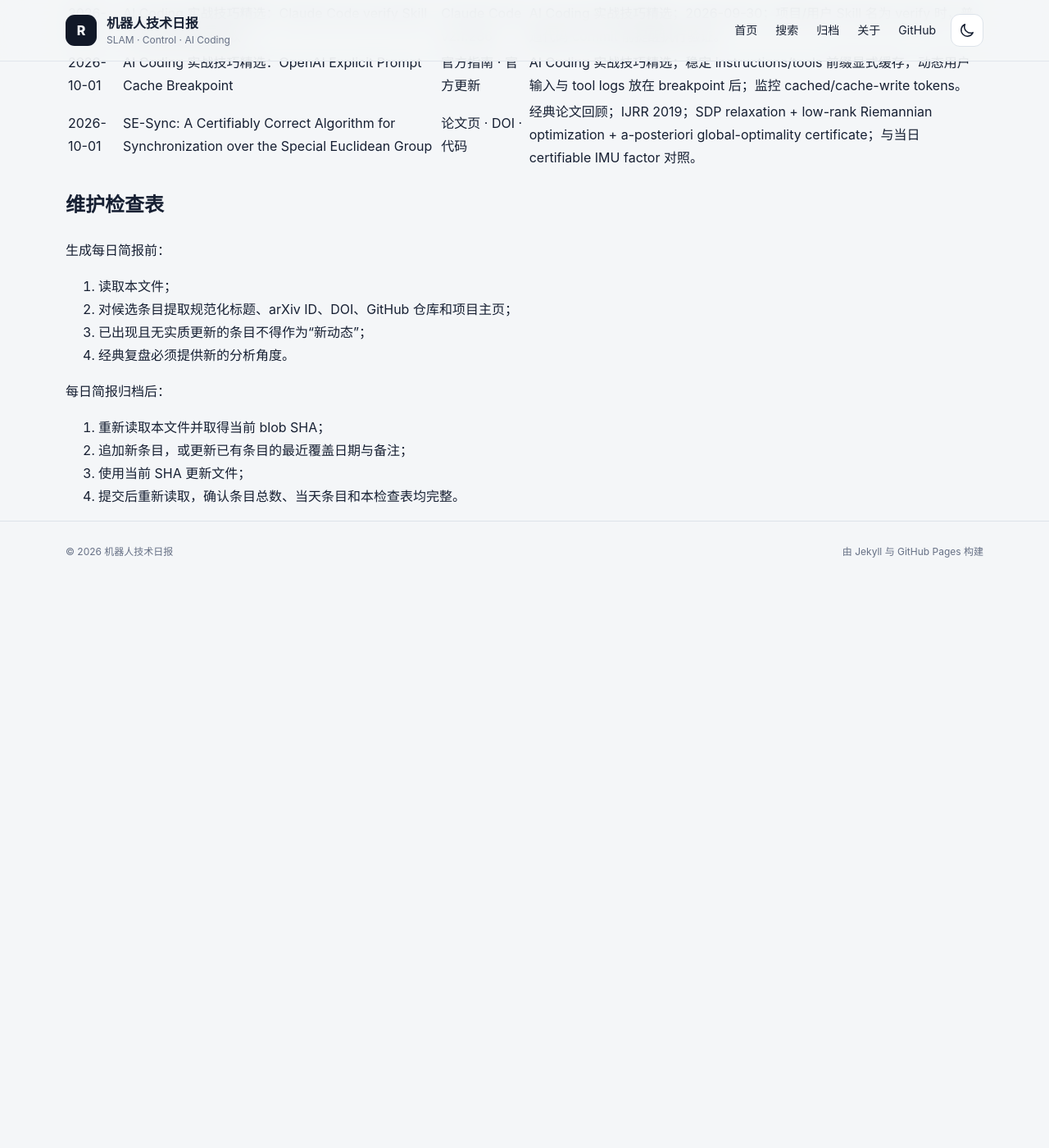
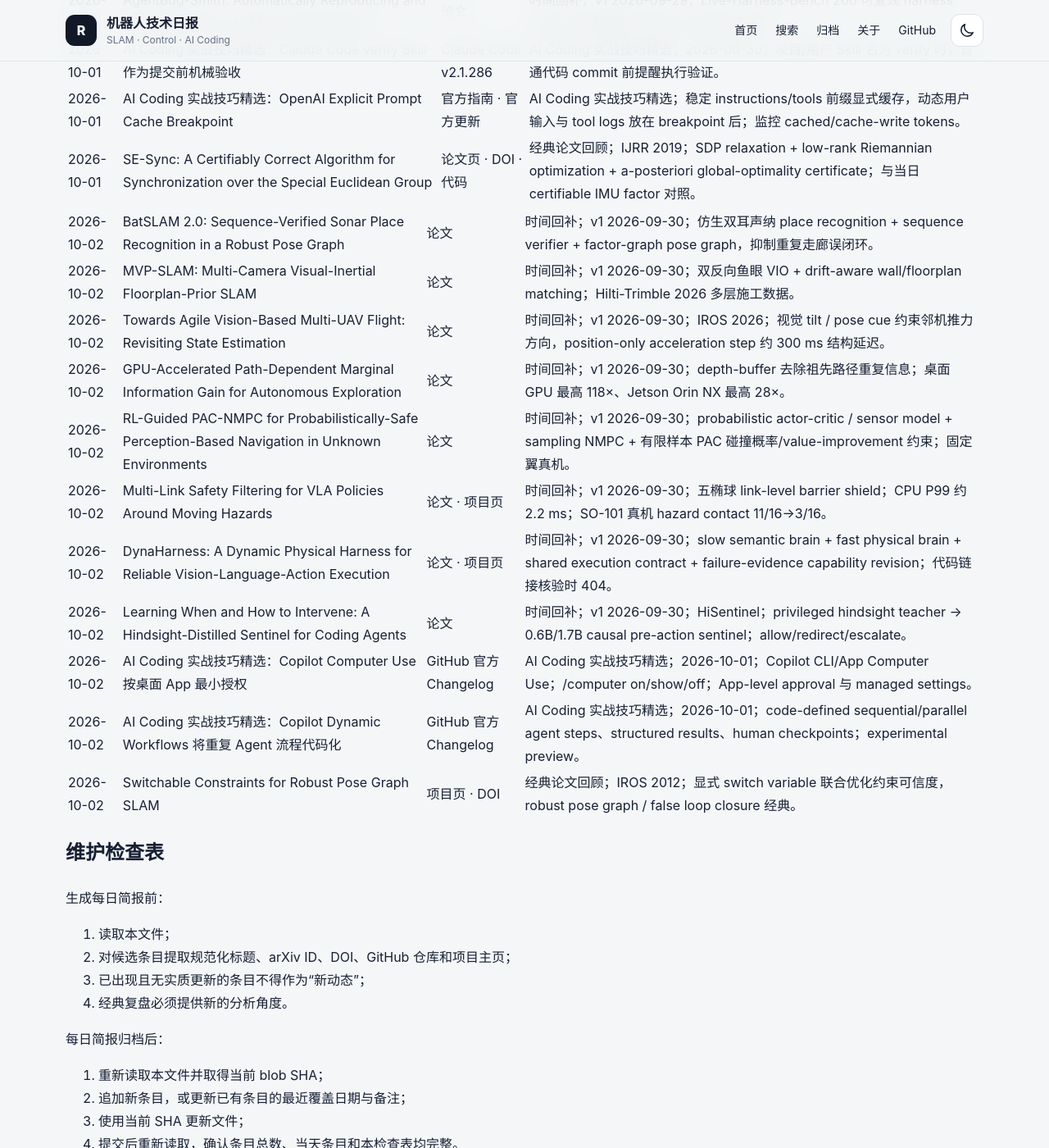
Before and after one commit to helywin/daily, a Jekyll site: the page built from robotics-brief-covered-items.md, in a window 1280 px wide and 1400 px high, scrolled down 56335 px. Shown: the whole window at 82% size. Built offline with Jekyll 4.4.1, drawn with Linux system fonts in a browser that asks for light colours; our own code applies the rules of GitHub Pages for plain Markdown files; before the commit the page ends 57043 px from its top, so only the background shows below that; some of the changed text lies outside the part shown.

Commit message:
docs: update robotics brief coverage index for 2026-10-02

```diff
--- a/robotics-brief-covered-items.md
+++ b/robotics-brief-covered-items.md
@@ -1,6 +1,6 @@
 # 机器人技术简报已覆盖条目索引
 
-> 最后更新：2026-10-01（Asia/Shanghai）
+> 最后更新：2026-10-02（Asia/Shanghai）
 >
 > 用途：每日简报选题前强制查重。本文件保留全部历史条目的最近覆盖日期、规范标题、至少一个可直接访问的原始来源和必要备注。
 >
@@ -121,6 +121,8 @@
 > 2026-09-30 新增 8 条主动态、2 条 AI Coding 实战技巧精选与 1 条经典论文回顾，共 839 条。
 
 > 2026-10-01 新增 8 条主动态、2 条 AI Coding 实战技巧精选与 1 条经典论文回顾，共 850 条。
+
+> 2026-10-02 新增 8 条主动态、2 条 AI Coding 实战技巧精选与 1 条经典论文回顾，共 861 条。
 
 ## 已核验条目
 
@@ -1027,6 +1029,19 @@
 | 2026-10-01 | AI Coding 实战技巧精选：OpenAI Explicit Prompt Cache Breakpoint | [官方指南](https://developers.openai.com/api/docs/guides/prompt-caching) · [官方更新](https://openai.com/index/better-prompt-caching-for-gpt-6/) | AI Coding 实战技巧精选；稳定 instructions/tools 前缀显式缓存，动态用户输入与 tool logs 放在 breakpoint 后；监控 cached/cache-write tokens。 |
 | 2026-10-01 | SE-Sync: A Certifiably Correct Algorithm for Synchronization over the Special Euclidean Group | [论文页](https://david-m-rosen.github.io/publication/sesync-ijrr/) · [DOI](https://doi.org/10.1177/0278364918784361) · [代码](https://github.com/david-m-rosen/SE-Sync) | 经典论文回顾；IJRR 2019；SDP relaxation + low-rank Riemannian optimization + a-posteriori global-optimality certificate；与当日 certifiable IMU factor 对照。 |
 
+
+| 2026-10-02 | BatSLAM 2.0: Sequence-Verified Sonar Place Recognition in a Robust Pose Graph | [论文](https://arxiv.org/abs/2609.40085) | 时间回补；v1 2026-09-30；仿生双耳声纳 place recognition + sequence verifier + factor-graph pose graph，抑制重复走廊误闭环。 |
+| 2026-10-02 | MVP-SLAM: Multi-Camera Visual-Inertial Floorplan-Prior SLAM | [论文](https://arxiv.org/abs/2609.39596) | 时间回补；v1 2026-09-30；双反向鱼眼 VIO + drift-aware wall/floorplan matching；Hilti-Trimble 2026 多层施工数据。 |
+| 2026-10-02 | Towards Agile Vision-Based Multi-UAV Flight: Revisiting State Estimation | [论文](https://arxiv.org/abs/2609.39611) | 时间回补；v1 2026-09-30；IROS 2026；视觉 tilt / pose cue 约束邻机推力方向，position-only acceleration step 约 300 ms 结构延迟。 |
+| 2026-10-02 | GPU-Accelerated Path-Dependent Marginal Information Gain for Autonomous Exploration | [论文](https://arxiv.org/abs/2609.40297) | 时间回补；v1 2026-09-30；depth-buffer 去除祖先路径重复信息；桌面 GPU 最高 118×、Jetson Orin NX 最高 28×。 |
+| 2026-10-02 | RL-Guided PAC-NMPC for Probabilistically-Safe Perception-Based Navigation in Unknown Environments | [论文](https://arxiv.org/abs/2609.39854) | 时间回补；v1 2026-09-30；probabilistic actor-critic / sensor model + sampling NMPC + 有限样本 PAC 碰撞概率/value-improvement 约束；固定翼真机。 |
+| 2026-10-02 | Multi-Link Safety Filtering for VLA Policies Around Moving Hazards | [论文](https://arxiv.org/abs/2609.40007) · [项目页](https://yathag.github.io/multilink-safety-filter/) | 时间回补；v1 2026-09-30；五椭球 link-level barrier shield；CPU P99 约 2.2 ms；SO-101 真机 hazard contact 11/16→3/16。 |
+| 2026-10-02 | DynaHarness: A Dynamic Physical Harness for Reliable Vision-Language-Action Execution | [论文](https://arxiv.org/abs/2609.40306) · [项目页](https://denghaoyuan123.github.io/Dynaharness_page/) | 时间回补；v1 2026-09-30；slow semantic brain + fast physical brain + shared execution contract + failure-evidence capability revision；代码链接核验时 404。 |
+| 2026-10-02 | Learning When and How to Intervene: A Hindsight-Distilled Sentinel for Coding Agents | [论文](https://arxiv.org/abs/2609.39957) | 时间回补；v1 2026-09-30；HiSentinel；privileged hindsight teacher → 0.6B/1.7B causal pre-action sentinel；allow/redirect/escalate。 |
+| 2026-10-02 | AI Coding 实战技巧精选：Copilot Computer Use 按桌面 App 最小授权 | [GitHub 官方 Changelog](https://github.blog/changelog/2026-10-01-github-copilot-can-now-interact-with-desktop-apps/) | AI Coding 实战技巧精选；2026-10-01；Copilot CLI/App Computer Use；/computer on/show/off；App-level approval 与 managed settings。 |
+| 2026-10-02 | AI Coding 实战技巧精选：Copilot Dynamic Workflows 将重复 Agent 流程代码化 | [GitHub 官方 Changelog](https://github.blog/changelog/2026-10-01-dynamic-workflows-in-copilot-cli-and-the-copilot-app/) | AI Coding 实战技巧精选；2026-10-01；code-defined sequential/parallel agent steps、structured results、human checkpoints；experimental preview。 |
+| 2026-10-02 | Switchable Constraints for Robust Pose Graph SLAM | [项目页](https://nikosuenderhauf.github.io/projects/switchableConstraints/) · [DOI](https://doi.org/10.1109/IROS.2012.6385590) | 经典论文回顾；IROS 2012；显式 switch variable 联合优化约束可信度，robust pose graph / false loop closure 经典。 |
+
 ## 维护检查表
 
 生成每日简报前：
```
